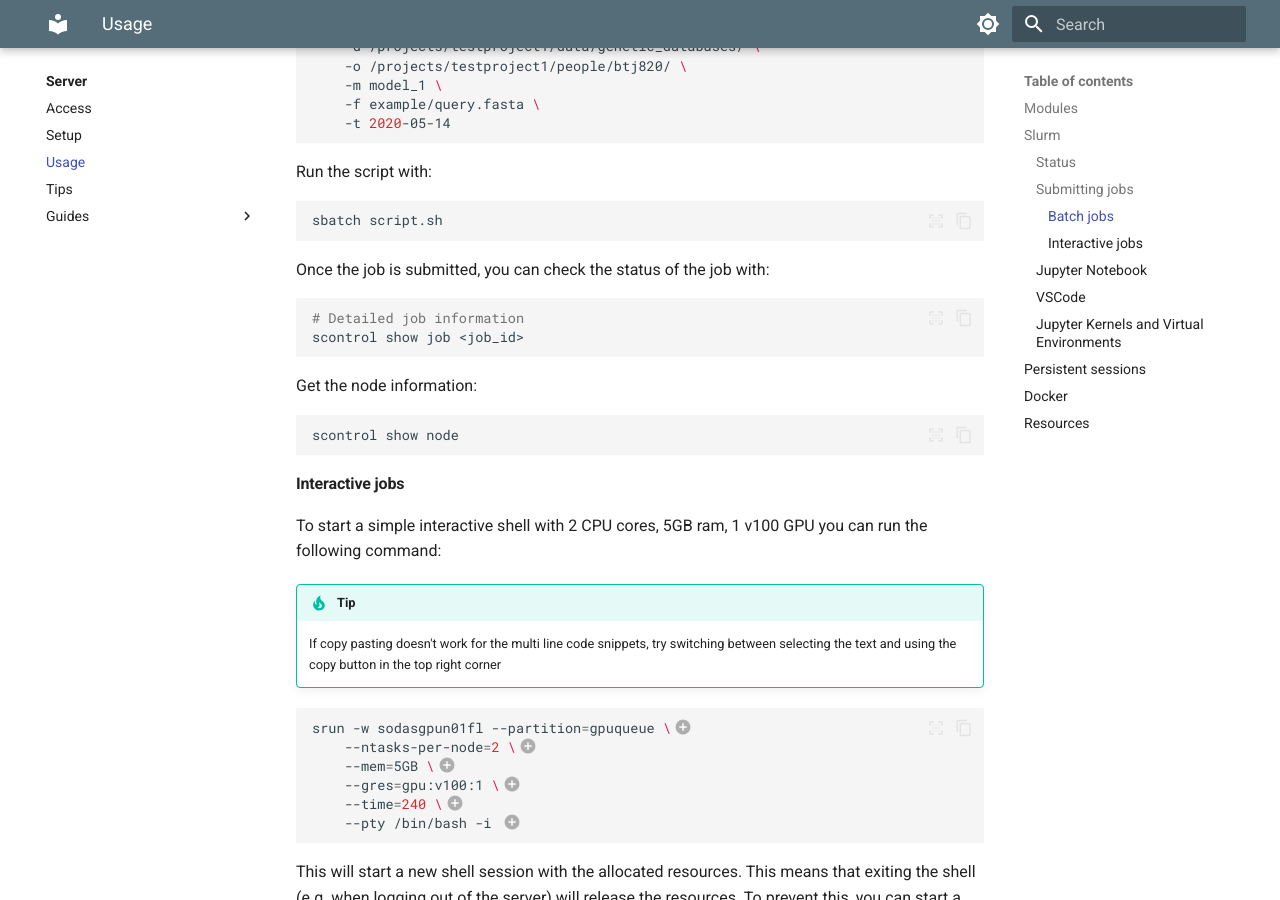
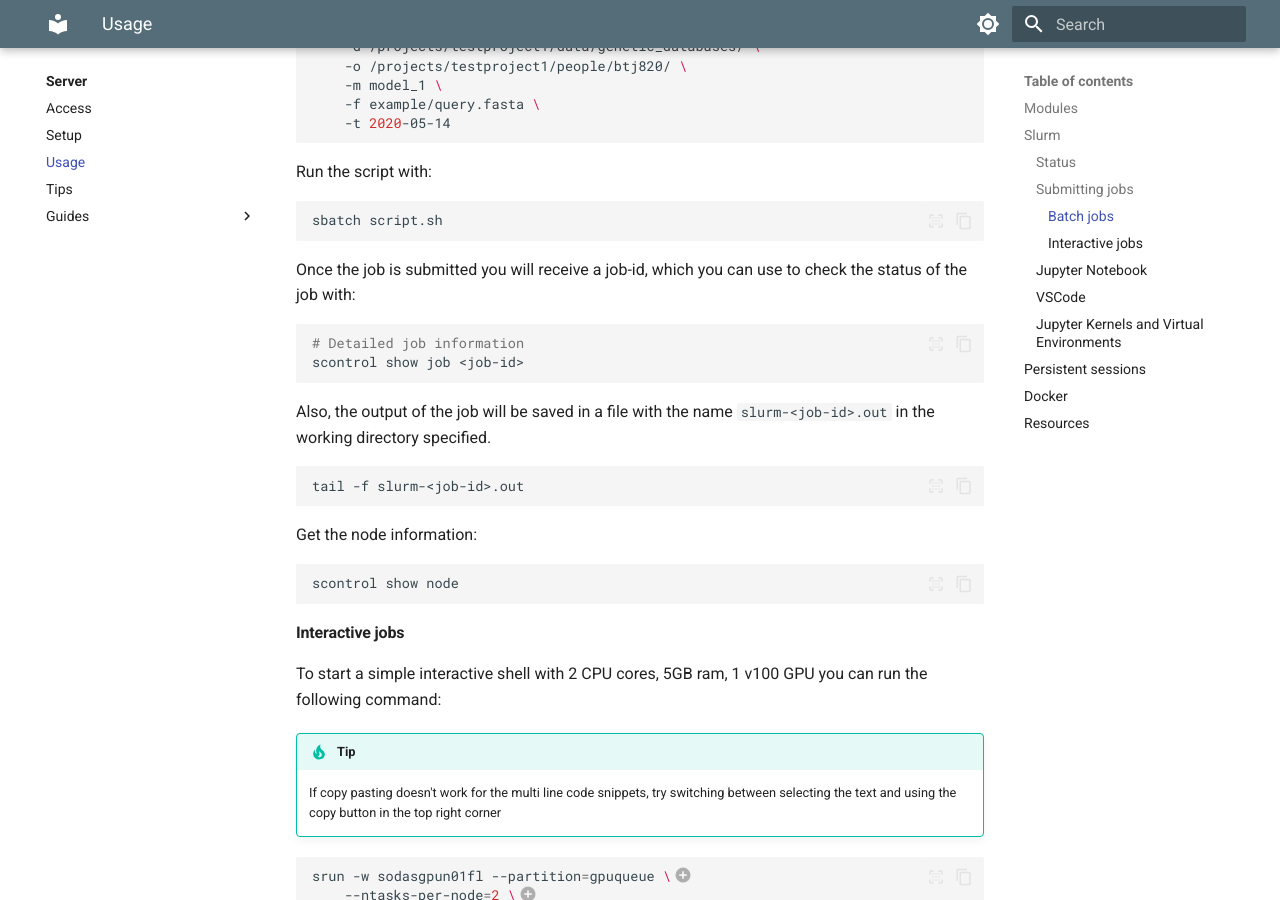
Before and after one commit to cph-sodas/cph-sodas.github.io, an MkDocs documentation site: the page built from docs/server/usage.md, in a window 1280 px wide and 900 px high, scrolled down 2163 px. Built offline with MkDocs 1.6.1 and Material for MkDocs 9.7.7, drawn with Linux system fonts in a browser that asks for light colours.

Commit message:
add slurm-<job-id>.out file reference in doc

````diff
--- a/docs/server/usage.md
+++ b/docs/server/usage.md
@@ -110,11 +110,18 @@ Run the script with:
 sbatch script.sh
 ```
 
-Once the job is submitted, you can check the status of the job with:
+Once the job is submitted you will receive a job-id, which you can use to check the status of the job with:
 
 ```bash
 # Detailed job information
-scontrol show job <job_id>
+scontrol show job <job-id>
+```
+
+Also, the output of the job will be saved in a file with the name
+`slurm-<job-id>.out` in the working directory specified.
+
+```bash
+tail -f slurm-<job-id>.out
 ```
 
 Get the node information:
````
